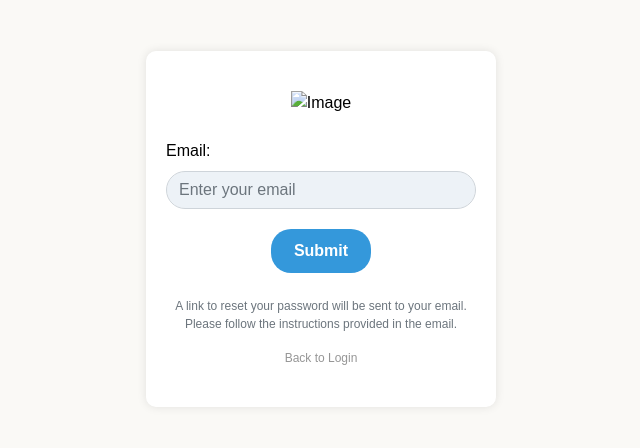
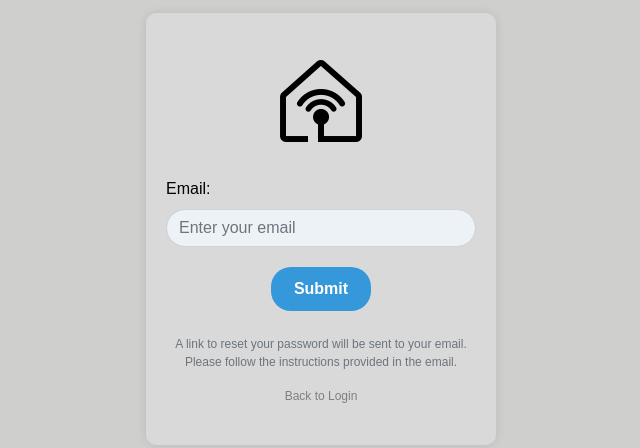
Before and after one commit to mythicalBeast15x/Raspberry-Pi-Ecosystem-Smart-Home, a plain HTML site: page FrontEnd/forgotpassword.html in a window 1280 px wide. Shown: the part 171-619 px from the top of the page, without its empty margins (319-959 px from the left). Drawn offline with nearby package versions, Linux system fonts and the light colour scheme.

Commit message:
fixed colors, and fixed file locations

```diff
--- a/FrontEnd/forgotpassword.html
+++ b/FrontEnd/forgotpassword.html
@@ -8,7 +8,7 @@
     <link rel="stylesheet" href="https://stackpath.bootstrapcdn.com/bootstrap/4.5.2/css/bootstrap.min.css">
     <style>
         body {
-            background-color: #FAF9F6;
+            background-color: #cfcfcd;
             color: #000000;
             font-family: Arial, sans-serif;
             display: flex;
@@ -22,7 +22,7 @@
             width: 350px;
             padding: 40px 20px;
             border-radius: 10px;
-            background-color: #ffffff;
+            background-color: #d9d9d9;
             box-shadow: 0 0 10px rgba(0, 0, 0, 0.1);
             animation: fadeInUp 0.6s ease forwards;
             margin-top: 50px;
@@ -91,7 +91,7 @@
 
 <div class="container">
     <div class="text-center">
-        <img src="ha.png" alt="Image" class="img-fluid mb-4 mx-auto " style="max-width: 100px;">
+        <img src="images/ha.png" alt="Image" class="img-fluid mb-4 mx-auto " style="max-width: 100px;">
     </div>
 
     <form id="forgotPasswordForm" method="POST" action="/forgotpassword">
```
